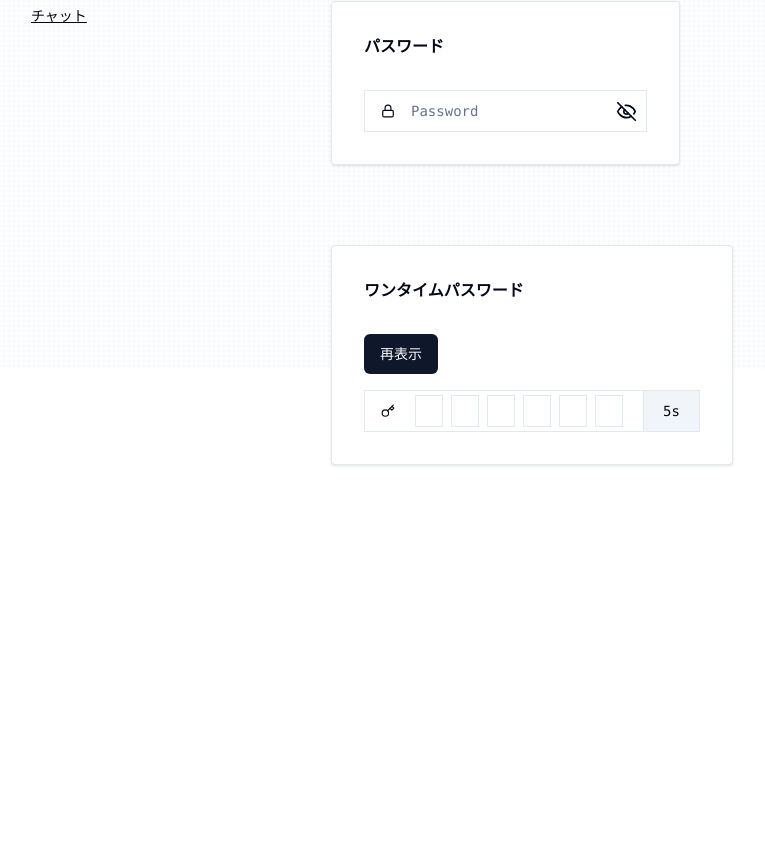
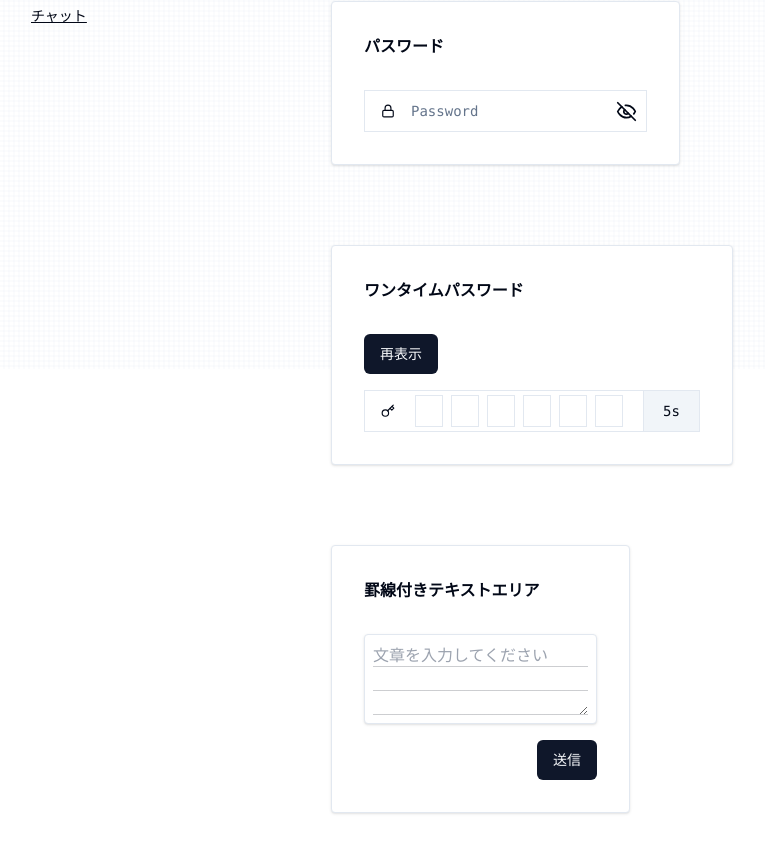
Before and after one commit to issnoj/expt-tailwind, a Next.js app: page /text-field in a window 1280 px wide. Shown: the part 431-1284 px from the top of the page, without its empty margins (9-774 px from the left). Before the commit the page ends 936 px from the top, so only its background shows below. Built offline with nearby package versions, Linux system fonts and the light colour scheme.

Commit message:
add lined multiline

```diff
--- a/components/chat/chat-page.tsx
+++ b/components/chat/chat-page.tsx
@@ -1,11 +1,11 @@
 import { Content } from '@/components/ui/content';
 import { Board } from '@/components/ui/board';
 import { SimpleChatSample } from '@/components/chat/simple-chat-sample';
-import { ChatSample } from '@/components/chat/chat-sample';
+import { StandardChatSample } from '@/components/chat/standard-chat-sample';
 
 export const ChatPage = () => {
   return (
-    <Content title={'Textarea'}>
+    <Content title={'チャット'}>
       <Board
         remark={
           <div>
@@ -17,9 +17,9 @@ export const ChatPage = () => {
             </ul>
           </div>
         }
-        title={'チャット'}
+        title={'標準チャット'}
       >
-        <ChatSample />
+        <StandardChatSample />
       </Board>
       <Board
         remark={
--- a/components/chat/chat-sample.tsx
+++ b/components/chat/standard-chat-sample.tsx
@@ -1,7 +1,7 @@
 'use client';
 
 import { useChat } from './use-chat';
-import { InputChat } from '@/components/ui/chat/input-chat';
+import { InputStandardChat } from '@/components/ui/chat/input-standard-chat';
 import { useForm } from 'react-hook-form';
 import { z } from 'zod';
 import { zodResolver } from '@hookform/resolvers/zod';
@@ -42,11 +42,11 @@ const FormSchema = z.object({
     ),
 });
 
-export type ChatSampleFormData = z.infer<typeof FormSchema>;
+export type StandardChatSampleFormData = z.infer<typeof FormSchema>;
 
-export const ChatSample = () => {
+export const StandardChatSample = () => {
   const { append, loading, setLoading } = useChat();
-  const form = useForm<ChatSampleFormData>({
+  const form = useForm<StandardChatSampleFormData>({
     resolver: zodResolver(FormSchema),
     defaultValues: {
       message: '',
@@ -89,7 +89,7 @@ export const ChatSample = () => {
     <div>
       <Form {...form}>
         <form noValidate onSubmit={form.handleSubmit(onSubmit)}>
-          <InputChat
+          <InputStandardChat
             control={form.control}
             disabledButton={loading || message === ''}
             disabledInput={loading}
--- /dev/null
+++ b/components/text-field/lined-multiline-sample.tsx
@@ -0,0 +1,80 @@
+'use client';
+
+import { InputMultiline } from '@/components/ui/text-field/input-multiline';
+import { z } from 'zod';
+import { useForm } from 'react-hook-form';
+import { zodResolver } from '@hookform/resolvers/zod';
+import {
+  Form,
+  FormControl,
+  FormField,
+  FormItem,
+  FormMessage,
+} from '@/components/ui/form';
+import { useState } from 'react';
+import { Button } from '@/components/ui/button';
+
+const FormSchema = z.object({
+  message: z.string().min(3, {
+    message: '3文字以上入力してください',
+  }),
+});
+
+export type FormData = z.infer<typeof FormSchema>;
+
+export const LinedMultilineSample = () => {
+  const [loading, setLoading] = useState(false);
+  const form = useForm<FormData>({
+    resolver: zodResolver(FormSchema),
+  });
+
+  const onSubmit = (data: FormData) => {
+    console.log(data);
+    setLoading(true);
+    setTimeout(() => {
+      setLoading(false);
+    }, 1000);
+  };
+
+  return (
+    <div>
+      <Form {...form}>
+        <form noValidate onSubmit={form.handleSubmit(onSubmit)}>
+          <FormField
+            control={form.control}
+            name="message"
+            render={({ field }) => (
+              <FormItem>
+                <FormControl>
+                  <div
+                    className={
+                      'flex flex-col overflow-hidden rounded border border-input bg-background p-2 shadow focus-within:border-primary'
+                    }
+                  >
+                    <InputMultiline
+                      className={
+                        'bg-[linear-gradient(0deg,hsl(var(--foreground)_/_0.2)_1px,transparent_1px)] bg-[length:1em_1lh] bg-local'
+                      }
+                      disabled={loading}
+                      maxRows={6}
+                      minRows={3}
+                      placeholder={'文章を入力してください'}
+                      rows={3}
+                      {...field}
+                    />
+                  </div>
+                </FormControl>
+                <FormMessage />
+              </FormItem>
+            )}
+          />
+          <div className={'flex justify-end'}>
+            <Button className={'mt-4'} disabled={loading}>
+              送信
+            </Button>
+          </div>
+        </form>
+      </Form>
+    </div>
+  );
+};
--- a/components/text-field/text-field-page.tsx
+++ b/components/text-field/text-field-page.tsx
@@ -4,6 +4,7 @@ import { InputEmailSample } from '@/components/text-field/input-email-sample';
 import { InputEmailFixedDomainSample } from '@/components/text-field/input-email-fixed-domain-sample';
 import { InputPasswordSample } from '@/components/text-field/input-password-sample';
 import { InputOtpSample } from '@/components/text-field/input-otp-sample';
+import { LinedMultilineSample } from '@/components/text-field/lined-multiline-sample';
 
 export const TextFieldPage = () => {
   return (
@@ -22,6 +23,9 @@ export const TextFieldPage = () => {
       <Board className={'max-w-max'} title={'ワンタイムパスワード'}>
         <InputOtpSample expireAt={new Date(Date.now() + 1000 * 10)} />
       </Board>
+      <Board className={'max-w-max'} title={'罫線付きテキストエリア'}>
+        <LinedMultilineSample />
+      </Board>
     </Content>
   );
 };
--- a/components/ui/chat/input-chat.tsx
+++ b/components/ui/chat/input-standard-chat.tsx
@@ -23,7 +23,7 @@ import {
   FormMessage,
 } from '@/components/ui/form';
 import { Control, Controller, UseFormTrigger } from 'react-hook-form';
-import { ChatSampleFormData } from '@/components/chat/chat-sample';
+import { StandardChatSampleFormData } from '@/components/chat/standard-chat-sample';
 import { cn } from '@/lib/utils';
 
 export type SelectedFile = {
@@ -42,21 +42,21 @@ type Emoji = {
   aliases: string[];
 };
 
-export type InputChatProps = {
+export type InputStandardChatProps = {
   getMessage: () => string;
   setMessage: (value: string) => void;
   onSubmit: () => void;
   disabledInput: boolean;
   disabledButton: boolean;
-  control: Control<ChatSampleFormData>;
-  trigger: UseFormTrigger<ChatSampleFormData>;
+  control: Control<StandardChatSampleFormData>;
+  trigger: UseFormTrigger<StandardChatSampleFormData>;
   onChangeFile: (
     file: File | undefined,
     callback?: (success: boolean) => void,
   ) => void;
 };
 
-export const InputChat = ({
+export const InputStandardChat = ({
   getMessage,
   setMessage,
   onSubmit,
@@ -65,7 +65,7 @@ export const InputChat = ({
   control,
   trigger,
   onChangeFile,
-}: InputChatProps) => {
+}: InputStandardChatProps) => {
   const { theme } = useTheme();
   const textareaRef = useRef<HTMLTextAreaElement>(null);
   const [isOpenEmojiPicker, setIsOpenEmojiPicker] = useState(false);
@@ -152,7 +152,9 @@ export const InputChat = ({
               <TextareaAutosize
                 autoComplete="off"
                 autoCorrect="off"
-                className="max-h-[calc(50vh-56px)] w-full resize-none border-0 bg-transparent p-4 focus:outline-0 focus-visible:outline-0"
+                className={cn(
+                  'max-h-[calc(50vh-56px)] w-full resize-none border-0 bg-transparent p-4 focus:outline-0 focus-visible:outline-0',
+                )}
                 disabled={disabledInput}
                 onKeyDown={handleKeyDown}
                 placeholder="Send a message"
--- /dev/null
+++ b/components/ui/text-field/input-multiline.tsx
@@ -0,0 +1,28 @@
+'use client';
+
+import * as React from 'react';
+import TextareaAutosize, {
+  TextareaAutosizeProps,
+} from 'react-textarea-autosize';
+
+import { cn } from '@/lib/utils';
+
+type InputMultilineProps = TextareaAutosizeProps;
+
+export const InputMultiline = React.forwardRef<
+  HTMLTextAreaElement,
+  InputMultilineProps
+>(({ className, ...props }, ref) => {
+  return (
+    <TextareaAutosize
+      className={cn(
+        'bg-background focus:outline-none focus-visible:outline-none disabled:cursor-not-allowed disabled:opacity-50',
+        className,
+      )}
+      ref={ref}
+      {...props}
+    />
+  );
+});
+
+InputMultiline.displayName = 'InputMultilineText';
```
